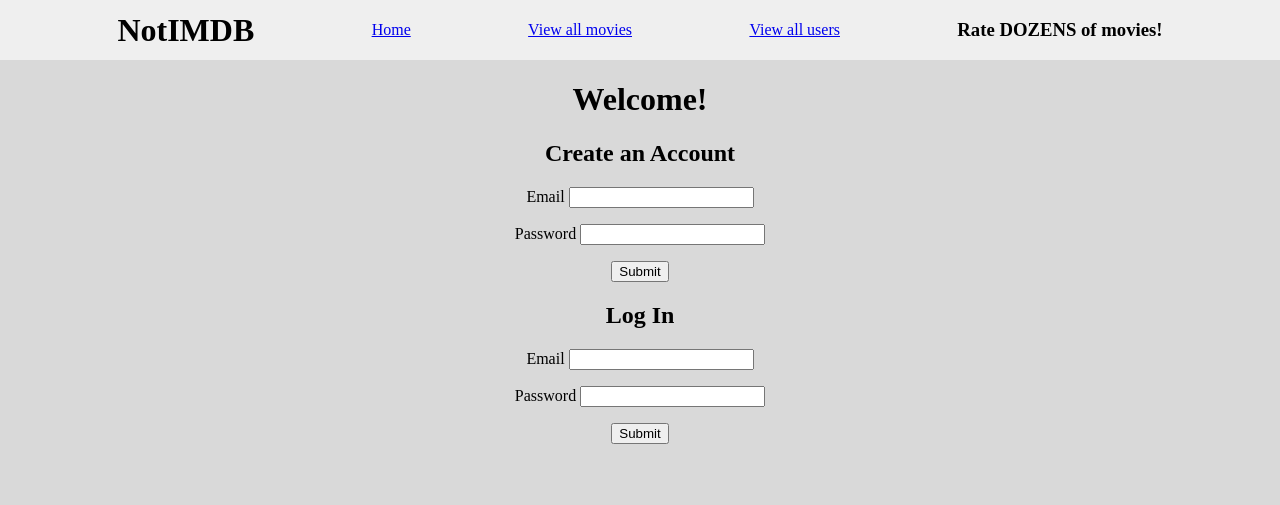
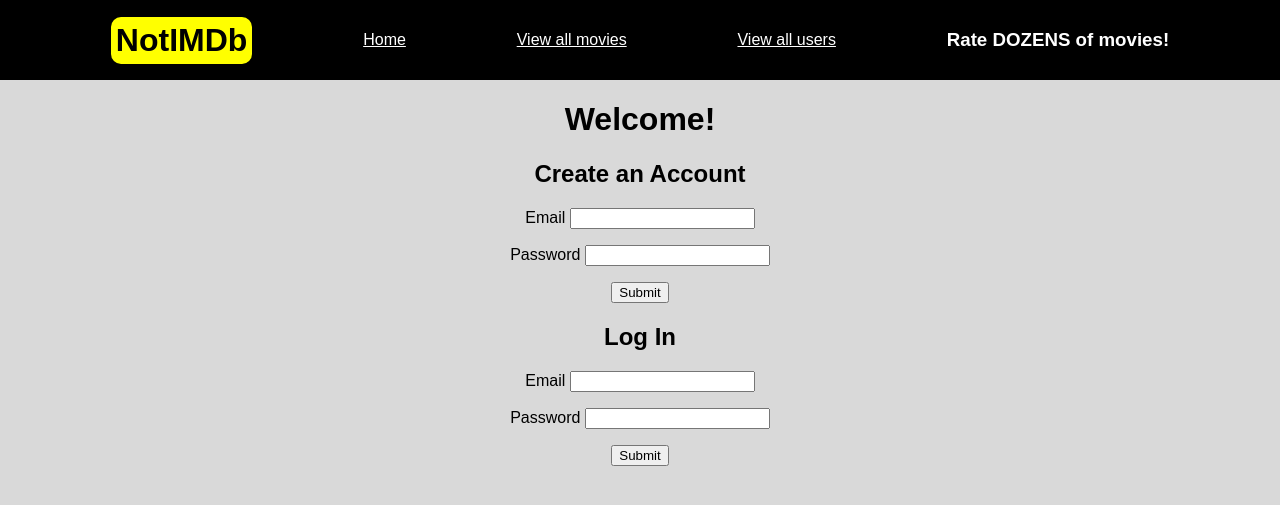
Before and after one commit to mitchhenline/movie_app, a Flask app: page / in a window 1280 px wide. Shown: the top 505 px of the page. Run offline with Flask 2, Linux system fonts and the light colour scheme.

Commit message:
css done

```diff
--- a/static/styles.css
+++ b/static/styles.css
@@ -1,3 +1,7 @@
+
+* {
+    font-family: 'Oswald', sans-serif;
+}
 
 #body {
     background-color: rgba(188, 188, 188, 0.555);
@@ -47,9 +51,23 @@
 }
 
 
-.nav {background-color: rgba(255, 255, 255, 0.598);
+.nav {background-color: rgba(0, 0, 0);
+    color: white;
     display: flex;
     justify-content: space-evenly;
     align-items: center;
-    height: 60px;
+    height: 80px;
+    position:sticky;
+    top: 0px;
 }
+
+#logo {
+    background-color: yellow;
+    color: black;
+    padding: 5px;
+    border-radius: 10px;
+}
+
+.nav-link {
+    color: white;
+}
--- a/templates/base.html
+++ b/templates/base.html
@@ -5,6 +5,10 @@
     <meta name="viewport" content="width=device-width">
     <link rel="stylesheet" href="/static/styles.css">
     <title class="title">
+     <link rel="preconnect" href="https://fonts.googleapis.com">
+     <link rel="preconnect" href="https://fonts.gstatic.com" crossorigin>
+     <link href="https://fonts.googleapis.com/css2?family=Oswald&display=swap" rel="stylesheet">
+     <style> @import url('https://fonts.googleapis.com/css2?family=Oswald&display=swap'); </style>
       {% block title %}{% endblock %}
     </title>
 
@@ -18,10 +22,10 @@
         </p>
     {% endfor %}
     <div class="nav">
-      <h1>NotIMDB</h1>
-      <a href="/">Home</a></li>
-      <a href="/movies">View all movies</a>
-      <a href="/users">View all users</a>
+      <h1 id="logo">NotIMDb</h1>
+      <a class="nav-link" href="/">Home</a></li>
+      <a class="nav-link" href="/movies">View all movies</a>
+      <a class="nav-link" href="/users">View all users</a>
       <h3>Rate DOZENS of movies!</h3>
     </div>
     {% block body %}{% endblock %}
```
